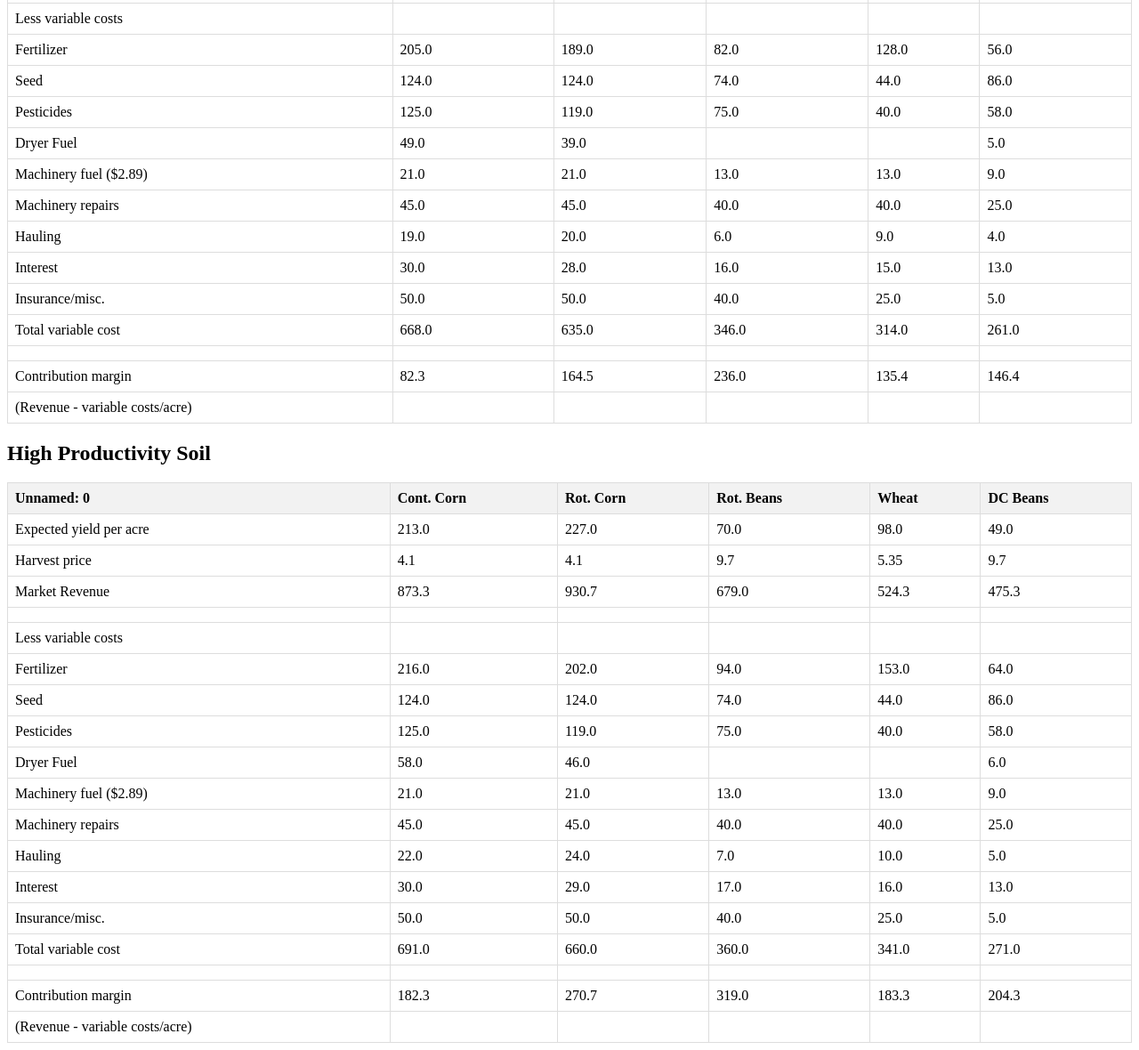
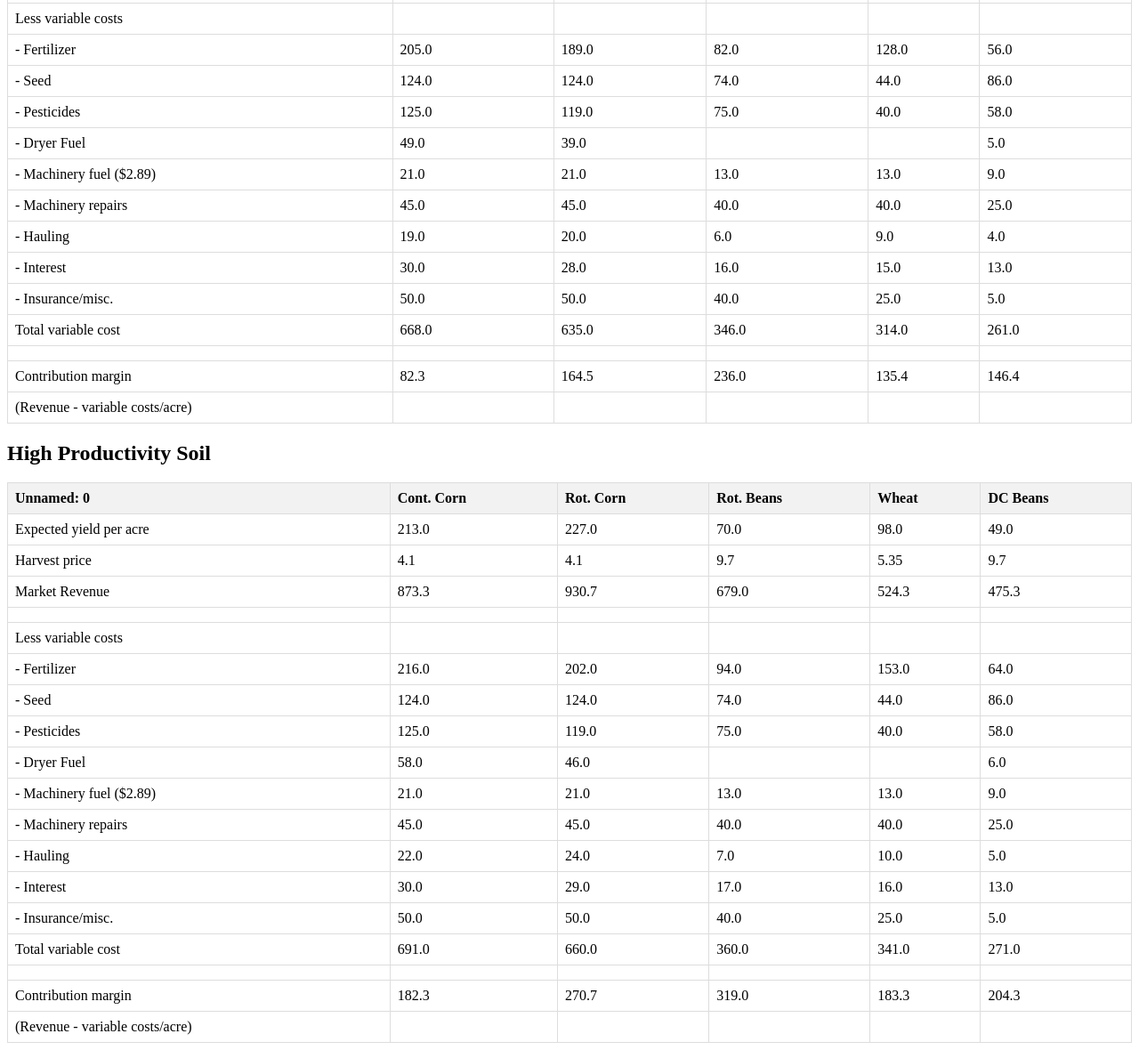
Before and after one commit to cchristner/cropProjectionInfo, a plain HTML site: page index.html in a window 1280 px wide. Shown: the part 918-2098 px from the top of the page at 89% size. Drawn offline with Linux system fonts and the light colour scheme.

Commit message:
formatting

```diff
--- a/index.html
+++ b/index.html
@@ -74,7 +74,7 @@
       <td></td>
     </tr>
     <tr>
-      <td>Fertilizer</td>
+      <td>- Fertilizer</td>
       <td>194.0</td>
       <td>178.0</td>
       <td>72.0</td>
@@ -82,7 +82,7 @@
       <td>49.0</td>
     </tr>
     <tr>
-      <td>Seed</td>
+      <td>- Seed</td>
       <td>102.0</td>
       <td>102.0</td>
       <td>74.0</td>
@@ -90,7 +90,7 @@
       <td>86.0</td>
     </tr>
     <tr>
-      <td>Pesticides</td>
+      <td>- Pesticides</td>
       <td>125.0</td>
       <td>119.0</td>
       <td>75.0</td>
@@ -98,7 +98,7 @@
       <td>58.0</td>
     </tr>
     <tr>
-      <td>Dryer Fuel</td>
+      <td>- Dryer Fuel</td>
       <td>42.0</td>
       <td>34.0</td>
       <td></td>
@@ -106,7 +106,7 @@
       <td>4.0</td>
     </tr>
     <tr>
-      <td>Machinery fuel ($2.89)</td>
+      <td>- Machinery fuel ($2.89)</td>
       <td>21.0</td>
       <td>21.0</td>
       <td>13.0</td>
@@ -114,7 +114,7 @@
       <td>9.0</td>
     </tr>
     <tr>
-      <td>Machinery repairs</td>
+      <td>- Machinery repairs</td>
       <td>45.0</td>
       <td>45.0</td>
       <td>40.0</td>
@@ -122,7 +122,7 @@
       <td>25.0</td>
     </tr>
     <tr>
-      <td>Hauling</td>
+      <td>- Hauling</td>
       <td>16.0</td>
       <td>17.0</td>
       <td>5.0</td>
@@ -130,7 +130,7 @@
       <td>4.0</td>
     </tr>
     <tr>
-      <td>Interest</td>
+      <td>- Interest</td>
       <td>28.0</td>
       <td>26.0</td>
       <td>16.0</td>
@@ -138,7 +138,7 @@
       <td>12.0</td>
     </tr>
     <tr>
-      <td>Insurance/misc.</td>
+      <td>- Insurance/misc.</td>
       <td>50.0</td>
       <td>50.0</td>
       <td>40.0</td>
@@ -234,7 +234,7 @@
       <td></td>
     </tr>
     <tr>
-      <td>Fertilizer</td>
+      <td>- Fertilizer</td>
       <td>205.0</td>
       <td>189.0</td>
       <td>82.0</td>
@@ -242,7 +242,7 @@
       <td>56.0</td>
     </tr>
     <tr>
-      <td>Seed</td>
+      <td>- Seed</td>
       <td>124.0</td>
       <td>124.0</td>
       <td>74.0</td>
@@ -250,7 +250,7 @@
       <td>86.0</td>
     </tr>
     <tr>
-      <td>Pesticides</td>
+      <td>- Pesticides</td>
       <td>125.0</td>
       <td>119.0</td>
       <td>75.0</td>
@@ -258,7 +258,7 @@
       <td>58.0</td>
     </tr>
     <tr>
-      <td>Dryer Fuel</td>
+      <td>- Dryer Fuel</td>
       <td>49.0</td>
       <td>39.0</td>
       <td></td>
@@ -266,7 +266,7 @@
       <td>5.0</td>
     </tr>
     <tr>
-      <td>Machinery fuel ($2.89)</td>
+      <td>- Machinery fuel ($2.89)</td>
       <td>21.0</td>
       <td>21.0</td>
       <td>13.0</td>
@@ -274,7 +274,7 @@
       <td>9.0</td>
     </tr>
     <tr>
-      <td>Machinery repairs</td>
+      <td>- Machinery repairs</td>
       <td>45.0</td>
       <td>45.0</td>
       <td>40.0</td>
@@ -282,7 +282,7 @@
       <td>25.0</td>
     </tr>
     <tr>
-      <td>Hauling</td>
+      <td>- Hauling</td>
       <td>19.0</td>
       <td>20.0</td>
       <td>6.0</td>
@@ -290,7 +290,7 @@
       <td>4.0</td>
     </tr>
     <tr>
-      <td>Interest</td>
+      <td>- Interest</td>
       <td>30.0</td>
       <td>28.0</td>
       <td>16.0</td>
@@ -298,7 +298,7 @@
       <td>13.0</td>
     </tr>
     <tr>
-      <td>Insurance/misc.</td>
+      <td>- Insurance/misc.</td>
       <td>50.0</td>
       <td>50.0</td>
       <td>40.0</td>
@@ -394,7 +394,7 @@
       <td></td>
     </tr>
     <tr>
-      <td>Fertilizer</td>
+      <td>- Fertilizer</td>
       <td>216.0</td>
       <td>202.0</td>
       <td>94.0</td>
@@ -402,7 +402,7 @@
       <td>64.0</td>
     </tr>
     <tr>
-      <td>Seed</td>
+      <td>- Seed</td>
       <td>124.0</td>
       <td>124.0</td>
       <td>74.0</td>
@@ -410,7 +410,7 @@
       <td>86.0</td>
     </tr>
     <tr>
-      <td>Pesticides</td>
+      <td>- Pesticides</td>
       <td>125.0</td>
       <td>119.0</td>
       <td>75.0</td>
@@ -418,7 +418,7 @@
       <td>58.0</td>
     </tr>
     <tr>
-      <td>Dryer Fuel</td>
+      <td>- Dryer Fuel</td>
       <td>58.0</td>
       <td>46.0</td>
       <td></td>
@@ -426,7 +426,7 @@
       <td>6.0</td>
     </tr>
     <tr>
-      <td>Machinery fuel ($2.89)</td>
+      <td>- Machinery fuel ($2.89)</td>
       <td>21.0</td>
       <td>21.0</td>
       <td>13.0</td>
@@ -434,7 +434,7 @@
       <td>9.0</td>
     </tr>
     <tr>
-      <td>Machinery repairs</td>
+      <td>- Machinery repairs</td>
       <td>45.0</td>
       <td>45.0</td>
       <td>40.0</td>
@@ -442,7 +442,7 @@
       <td>25.0</td>
     </tr>
     <tr>
-      <td>Hauling</td>
+      <td>- Hauling</td>
       <td>22.0</td>
       <td>24.0</td>
       <td>7.0</td>
@@ -450,7 +450,7 @@
       <td>5.0</td>
     </tr>
     <tr>
-      <td>Interest</td>
+      <td>- Interest</td>
       <td>30.0</td>
       <td>29.0</td>
       <td>17.0</td>
@@ -458,7 +458,7 @@
       <td>13.0</td>
     </tr>
     <tr>
-      <td>Insurance/misc.</td>
+      <td>- Insurance/misc.</td>
       <td>50.0</td>
       <td>50.0</td>
       <td>40.0</td>
```
Also changed, not shown: 1 other file.
